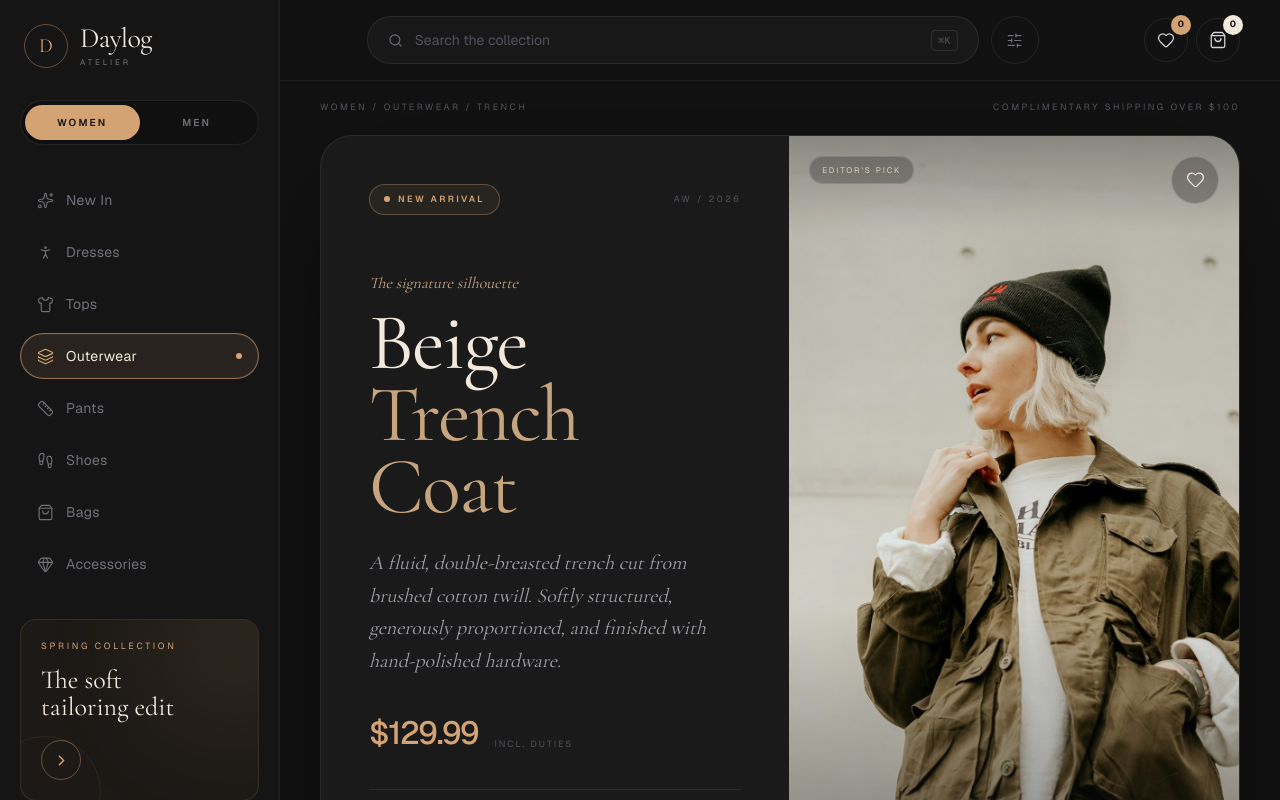
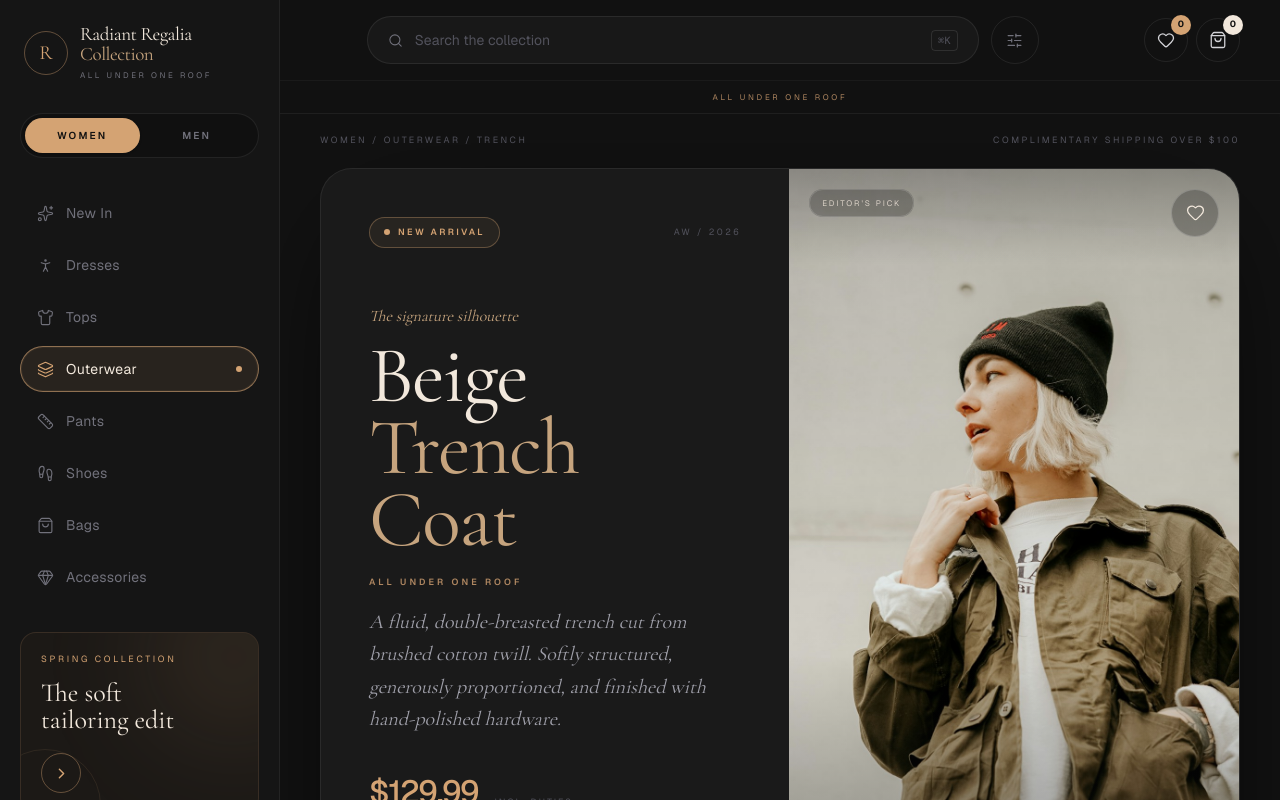
Before and after one commit to SK-Kasu/Apparel-Store-platform, a Next.js app in the folder frontend/: page / in a window 1280 px wide. Shown: the top 800 px of the page. Built offline with nearby package versions, Linux system fonts and the light colour scheme.

Commit message:
chore: clear sandboxed directory restrictions and apply permanent site branding overrides

```diff
--- a/frontend/src/app/layout.tsx
+++ b/frontend/src/app/layout.tsx
@@ -19,10 +19,43 @@ const cormorant = Cormorant_Garamond({
   style: ["normal", "italic"]
 });
 
+const brandName = "Radiant Regalia Collection";
+const brandTitle = `${brandName} - All under one roof`;
+const brandDescription =
+  "Radiant Regalia Collection is a considered edit of modern apparel, footwear, and accessories - all under one roof.";
+
 export const metadata: Metadata = {
-  title: "Daylog — Modern Essentials",
-  description:
-    "A considered collection of modern essentials, softly tailored for everyday dressing."
+  title: {
+    default: brandTitle,
+    template: `%s | ${brandName}`
+  },
+  description: brandDescription,
+  applicationName: brandName,
+  keywords: [
+    "Radiant Regalia Collection",
+    "Radiant Regalia",
+    "apparel",
+    "footwear",
+    "accessories",
+    "modern essentials",
+    "all under one roof"
+  ],
+  openGraph: {
+    title: brandTitle,
+    description: brandDescription,
+    siteName: brandName,
+    locale: "en_KE",
+    type: "website"
+  },
+  twitter: {
+    card: "summary_large_image",
+    title: brandTitle,
+    description: brandDescription
+  },
+  robots: {
+    index: true,
+    follow: true
+  }
 };
 
 export default function RootLayout({
--- a/frontend/src/app/page.tsx
+++ b/frontend/src/app/page.tsx
@@ -78,7 +78,7 @@ export default function Home() {
           <TrustBanner />
 
           <footer className="mt-8 flex flex-col gap-2 border-t border-white/[0.06] pt-6 text-[9px] uppercase tracking-[0.22em] text-zinc-600 sm:flex-row sm:items-center sm:justify-between">
-            <p>Daylog Studio — Modern essentials</p>
+            <p>Radiant Regalia Collection - All under one roof</p>
             <p>Designed in Copenhagen · Shipped worldwide</p>
           </footer>
         </main>
--- a/frontend/src/components/product-hero.tsx
+++ b/frontend/src/components/product-hero.tsx
@@ -43,7 +43,10 @@ export function ProductHero({
             <br />
             <span className="text-sand-soft">Trench Coat</span>
           </h1>
-          <p className="mt-6 max-w-md font-serif text-lg italic leading-relaxed text-zinc-400 sm:text-xl">
+          <p className="mt-5 text-[9px] font-semibold uppercase tracking-[0.34em] text-sand/80">
+            All under one roof
+          </p>
+          <p className="mt-4 max-w-md font-serif text-lg italic leading-relaxed text-zinc-400 sm:text-xl">
             A fluid, double-breasted trench cut from brushed cotton twill. Softly structured,
             generously proportioned, and finished with hand-polished hardware.
           </p>
@@ -138,7 +141,7 @@ export function ProductHero({
         <div className="relative min-h-[520px] overflow-hidden bg-[#202020] lg:min-h-[700px]">
           <Image
             src="/products/trench-coat.jpg"
-            alt="Beige trench coat styled for the Daylog spring collection"
+            alt="Beige trench coat styled for the Radiant Regalia Collection spring edit"
             fill
             priority
             sizes="(min-width: 1024px) 48vw, 100vw"
--- a/frontend/src/components/sidebar.tsx
+++ b/frontend/src/components/sidebar.tsx
@@ -47,12 +47,16 @@ export function Sidebar({
   return (
     <aside className="fixed inset-y-0 left-0 z-40 hidden w-[280px] flex-col border-r border-white/[0.06] bg-[#151515] px-5 py-6 lg:flex">
       <div className="flex items-center gap-3 px-1">
-        <div className="flex h-11 w-11 items-center justify-center rounded-full border border-sand/40 font-serif text-xl text-sand">
-          D
+        <div className="flex h-11 w-11 shrink-0 items-center justify-center rounded-full border border-sand/40 font-serif text-xl text-sand">
+          R
         </div>
-        <div>
-          <p className="font-serif text-[28px] leading-none tracking-tight text-cream">Daylog</p>
-          <p className="mt-1 text-[8px] uppercase tracking-[0.38em] text-zinc-500">Atelier</p>
+        <div className="min-w-0">
+          <p className="font-serif text-[19px] leading-[1.03] tracking-tight text-cream">
+            Radiant Regalia <span className="text-sand-soft">Collection</span>
+          </p>
+          <p className="mt-1.5 text-[8px] uppercase tracking-[0.32em] text-zinc-500">
+            All under one roof
+          </p>
         </div>
       </div>
 
@@ -123,7 +127,7 @@ export function Sidebar({
           </button>
         </div>
         <p className="mt-5 px-1 text-[9px] uppercase tracking-[0.22em] text-zinc-600">
-          © 2026 Daylog Studio
+          © 2026 Radiant Regalia Collection
         </p>
       </div>
     </aside>
--- a/frontend/src/components/top-bar.tsx
+++ b/frontend/src/components/top-bar.tsx
@@ -14,7 +14,9 @@ export function TopBar({ favoriteCount, bagCount }: TopBarProps) {
   return (
     <header className="sticky top-0 z-30 border-b border-white/[0.06] bg-[#121212]/85 backdrop-blur-xl">
       <div className="flex flex-wrap items-center gap-3 px-4 py-4 sm:px-6 lg:px-10">
-        <div className="font-serif text-2xl tracking-tight text-cream lg:hidden">Daylog</div>
+        <div className="font-serif text-[17px] leading-tight tracking-tight text-cream sm:text-lg lg:hidden">
+          Radiant Regalia Collection
+        </div>
 
         <div className="order-3 flex w-full items-center gap-3 lg:order-none lg:mx-auto lg:w-auto lg:max-w-2xl lg:flex-1">
           <label className="group flex h-12 flex-1 items-center gap-3 rounded-full border border-white/[0.08] bg-white/[0.03] px-5 transition focus-within:border-sand/50 focus-within:bg-white/[0.04]">
@@ -62,6 +64,9 @@ export function TopBar({ favoriteCount, bagCount }: TopBarProps) {
           </button>
         </div>
       </div>
+      <div className="border-t border-white/[0.04] px-4 py-2.5 text-center text-[8px] uppercase tracking-[0.34em] text-sand/80 sm:px-6 lg:px-10">
+        All under one roof
+      </div>
     </header>
   );
 }
```
Also changed, not shown: 2 other files (tests, documents, lock files or other folders).
